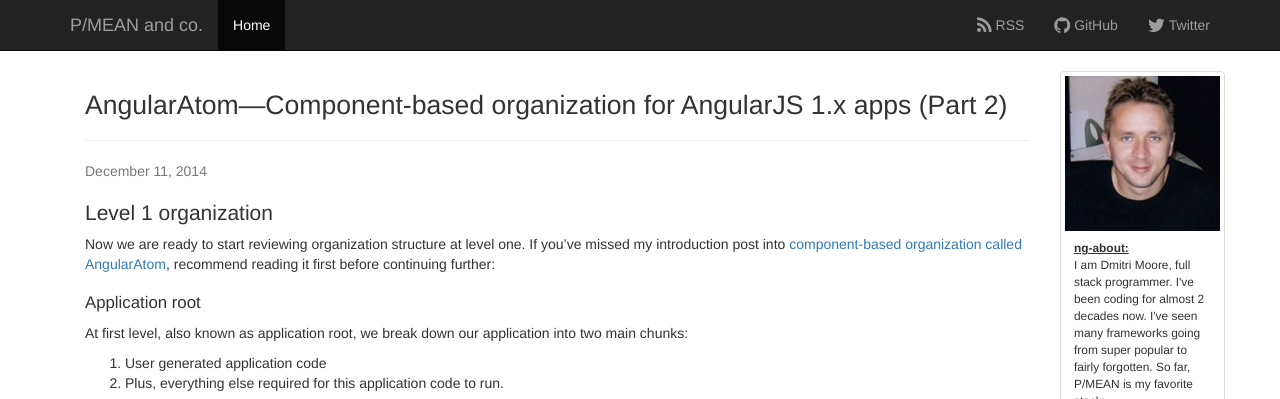
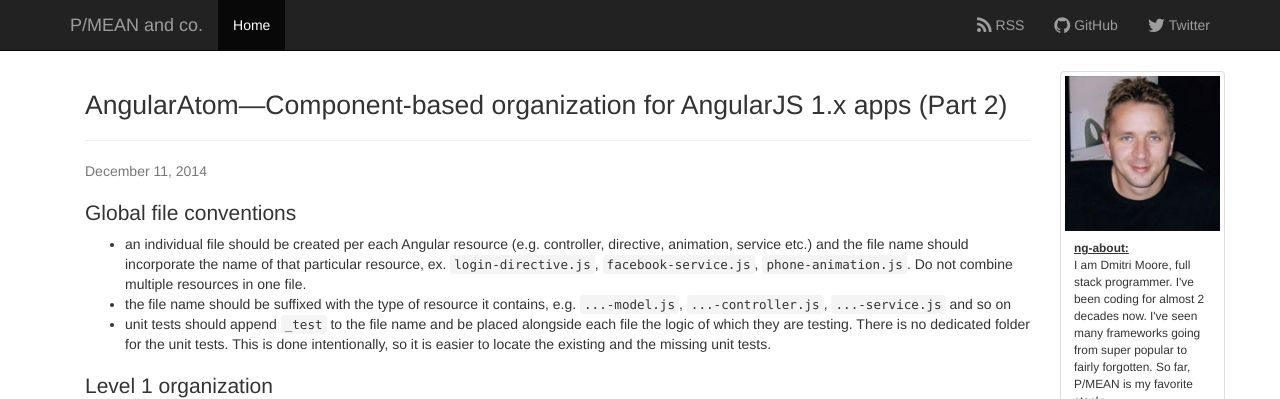
Before and after one commit to demisx/demisx.github.io, a Jekyll site: the page built from _posts/2014-12-11-angular-1-component-organization-2.md, in a window 1280 px wide and 900 px high, cut to the strip 0-399 px from the top of the window. Built offline with Jekyll 4.4.1, drawn with Linux system fonts in a browser that asks for light colours; nearby versions of some CDN libraries; Markdown is read by kramdown in place of the engine named in the settings; comment, search, counter and statistics services are not loaded.

Commit message:
Post AngularAtom part 4

```diff
--- a/_posts/2014-12-11-angular-1-component-organization-2.md
+++ b/_posts/2014-12-11-angular-1-component-organization-2.md
@@ -4,6 +4,21 @@ title:  "AngularAtom&mdash;Component-based organization for AngularJS 1.x apps (
 date:   2014-12-11 15:59:00
 categories: angularjs atom component-feature-based-organization
 ---
+
+## Global file conventions
+
+* an individual file should be created per each
+Angular resource (e.g. controller, directive, animation, service etc.) and
+the file name should incorporate the name of that particular resource,
+ex. `login-directive.js`, `facebook-service.js`, `phone-animation.js`.
+Do not combine multiple resources in one file.
+* the file name should be suffixed with the type of resource it contains, e.g. `...-model.js`,
+`...-controller.js`, `...-service.js` and so on
+* unit tests should append `_test` to the file name and be placed alongside
+each file the logic of which they are testing. There is no dedicated folder
+for the unit tests. This is done intentionally, so it is easier to locate
+the existing and the missing unit tests.
+
 
 ## Level 1 organization
 
```
Also changed, not shown: _posts/2014-12-12-angular-1-component-organization-3.md (+3 -0 lines), _posts/2014-12-13-angular-1-component-organization-4.md (+72 -18 lines).
